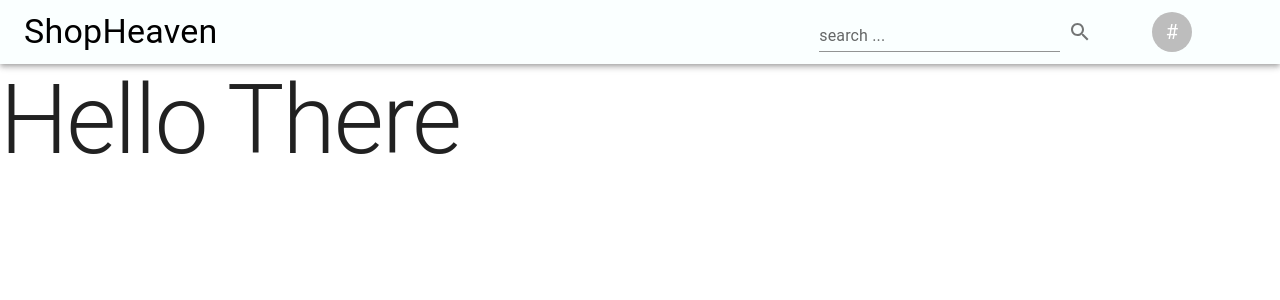
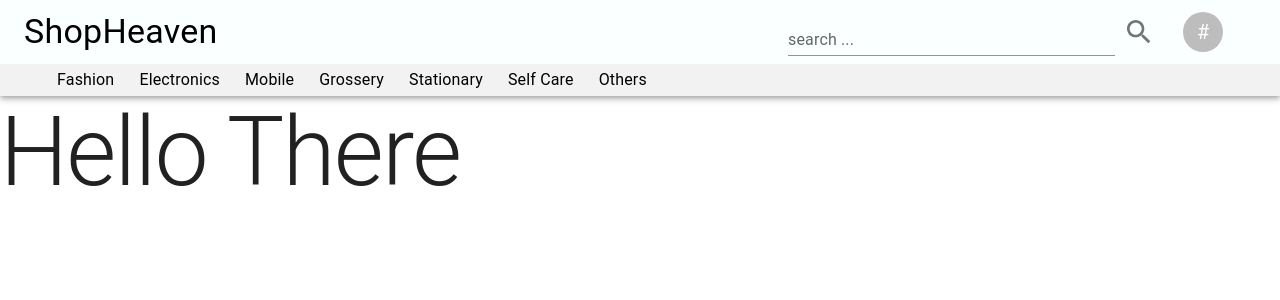
Before and after one commit to Chinmay487/project_template, a React (Create React App) app: page / in a window 1280 px wide. Shown: the top 300 px of the page. Built offline with nearby package versions, Linux system fonts and the light colour scheme.

Commit message:
navbar updated

```diff
--- a/src/navbar/Avatarmenu.jsx
+++ /dev/null
@@ -1,30 +0,0 @@
-import React from 'react';
-import {Menu,MenuItem} from '@mui/material'
-
-const Avatarmenu = (props) => {
-
-    const menuStyle = {
-        marginTop : "1rem",
-        width : "25rem",
-
-    }
-
-    const menuItemStyle = {
-        height : "2.5rem",
-        width : "8rem",
-    }
-
-    return (
-        <Menu sx={menuStyle} anchorEl={props.anchorEl} open={props.openMenu} onClose={props.handleClose}>
-            <MenuItem sx={menuItemStyle} divider>Username</MenuItem>
-            <MenuItem sx={menuItemStyle} divider> Profile </MenuItem>
-            <MenuItem sx={menuItemStyle} divider> Address </MenuItem>
-            <MenuItem sx={menuItemStyle} divider> Whishlist </MenuItem>
-            <MenuItem sx={menuItemStyle} divider> My Cart </MenuItem>
-            <MenuItem sx={menuItemStyle} divider>Become Seller</MenuItem>
-            <MenuItem sx={menuItemStyle} > Logout </MenuItem>
-        </Menu>
-    );
-}
-
-export default Avatarmenu;
--- /dev/null
+++ b/src/navbar/NavMenu.jsx
@@ -0,0 +1,21 @@
+import React from 'react';
+import {Menu,MenuItem} from '@mui/material'
+import {menuItemStyle,menuStyle} from './styles'
+
+
+const NavMenu = (props) => {
+
+    let id = 1000;
+
+    return (
+        <Menu sx={menuStyle} anchorEl={props.anchorEl} open={props.openMenu} onClose={props.handleClose}>
+            {
+                props.NavMenuItemList.map((item)=>{
+                    return <MenuItem onClick={props.handleClose} key={id++} sx={menuItemStyle} divider>{item}</MenuItem>
+                })
+            }
+        </Menu>
+    );
+}
+
+export default NavMenu
--- a/src/navbar/Navbar.jsx
+++ b/src/navbar/Navbar.jsx
@@ -2,55 +2,114 @@ import React,{useState} from 'react';
 import {AppBar,Toolbar, Typography,Box,TextField,IconButton,Avatar} from '@mui/material'
 import SearchOutlinedIcon from '@mui/icons-material/SearchOutlined';
 import Sidenav from './Sidenav';
-import Avatarmenu from './Avatarmenu'
+import NavMenu from './NavMenu'
+import {appBarStyle,navbarDivStyle,searchFormGroup,searchForm,searchFormInput,avatarStyle,navbarStyle2,navbarDiveStyle2,typographyStyle2} from './styles';
+
+
 
 const Navbar = () => {
 
-    const [anchorEl,setAnchorEl] = useState(null)
+    let id = 2000;
+    const [avatarEl,setAvatarEl] = useState(null);
+
+    const [fashionEl,setFashionEl] = useState(null);
+    const [electronicsEl,setElectronicsEl] = useState(null)
+    const [mobileEl,setMobileEl] = useState(null)
+    const [grosseryEl,setGrosseryEl] = useState(null)
+    const [stationaryEl,setStationaryEl] = useState(null)
+    const [selfCareEl,setSelfCareEl] = useState(null)
+    const [othersEl,setOthersEl] = useState(null)
 
     const avatarClick = (event) => {
-        setAnchorEl(event.target)
+        setAvatarEl(event.target)
     }
 
-    const handleClose = () => {
-        setAnchorEl(null)
+    const handleAvatarClose = () => {
+        setAvatarEl(null)
     }
 
-    const openMenu = Boolean(anchorEl)
+    const openAvatarMenu = Boolean(avatarEl)
 
 
-    const appBarStyle = {
-        backgroundColor : "#faffff"
-    }
+    const avatarMenuItems = [
+        'Username','Profile','Address','Whishlist','My Cart','Become Seller','Logout'
+    ]
 
-    const navbarDivStyle = {
-        width : "100%",
-        display : "flex",
-        justifyContent : "space-between",
-        alignItems:'center'
-    }
+    const navList2 = [
+        {
+            title : 'Fashion',
+            list : [
+                'kids','Men','Women'
+            ],
+            openEl : fashionEl,
+            onMenuClick : (event) => {setFashionEl(event.target)},
+            onMenuClose : () => {setFashionEl(null)},
+            onOpenMenu : Boolean(fashionEl)
+        },
+        {
+            title : 'Electronics',
+            list : [
+                'TV','Computer','Laptop','Accessories','Camera','toys',
+            ],
+            openEl : electronicsEl,
+            onMenuClick : (event) => {setElectronicsEl(event.target)},
+            onMenuClose : () => {setElectronicsEl(null)},
+            onOpenMenu : Boolean(electronicsEl)
+        },
+        {
+            title : 'Mobile',
+            list : [
+                'Accessories','iOS','Android'
+            ],
+            openEl : mobileEl,
+            onMenuClick : (event) => {setMobileEl(event.target)},
+            onMenuClose : () => {setMobileEl(null)},
+            onOpenMenu : Boolean(mobileEl)
+        },
+        {
+            title : 'Grossery',
+            list : [
+                'Jam','Sauce','Spices','Papad','Pickle'
+            ],
+            openEl : grosseryEl,
+            onMenuClick : (event) => {setGrosseryEl(event.target)},
+            onMenuClose : () => {setGrosseryEl(null)},
+            onOpenMenu : Boolean(grosseryEl)
+        },
+        {
+            title : 'Stationary',
+            list : [
+                'Books','Note Books','Office stuff'
+            ],
+            openEl : stationaryEl,
+            onMenuClick : (event) => {setStationaryEl(event.target)},
+            onMenuClose : () => {setStationaryEl(null)},
+            onOpenMenu : Boolean(stationaryEl)
+        },
+        {
+            title : 'Self Care',
+            list : [
+                'kids','Adults','Women'
+            ],
+            openEl : selfCareEl,
+            onMenuClick : (event) => {setSelfCareEl(event.target)},
+            onMenuClose : () => {setSelfCareEl(null)},
+            onOpenMenu : Boolean(selfCareEl)
+        },
+        {
+            title : 'Others',
+            list : [
+                'Jewelary'
+            ],
+            openEl : othersEl,
+            onMenuClick : (event) => {setOthersEl(event.target)},
+            onMenuClose : () => {setOthersEl(null)},
+            onOpenMenu : Boolean(othersEl)
+        }
+    ]
 
 
-    const searchFormGroup = {
-        display : "flex",
-        justifyContent : "space-evenly",
-        alignItems : "base-line",
-        width : "40%",
-        padding : "0 1%",
-    }
 
-    const searchForm = {
-        display : "flex",
-        width : "60%",
-    }
-
-    const searchFormInput = {
-        width : "90%"
-    }
-
-    const avatarStyle = {
-        backGroundColor : "whitesmoke"
-    }
 
     return (
         <>
@@ -65,7 +124,7 @@ const Navbar = () => {
                             <Box sx={searchForm}>
                                 <TextField sx={searchFormInput}  label="search ..." variant="standard" />
                                 <IconButton>
-                                    <SearchOutlinedIcon/>
+                                    <SearchOutlinedIcon sx={{fontSize : "2rem"}}/>
                                 </IconButton>
                             </Box>
                             <IconButton>
@@ -74,8 +133,22 @@ const Navbar = () => {
                         </Box>
 
                     </Box>
+                <NavMenu anchorEl={avatarEl} handleClose={handleAvatarClose} openMenu={openAvatarMenu} NavMenuItemList={avatarMenuItems} />
                 </Toolbar>
-                <Avatarmenu anchorEl={anchorEl} handleClose={handleClose} openMenu={openMenu}  />
+                    <Box component="div" sx={navbarStyle2}>
+                        <Box component="div" sx={navbarDiveStyle2}>
+                            {
+                                navList2.map((item) => {
+                                    return <>
+                                        <Typography key={id++} sx={typographyStyle2} onClick={item.onMenuClick}  >{item.title}</Typography>
+                                        <NavMenu anchorEl={item.openEl} handleClose={item.onMenuClose} openMenu={item.onOpenMenu} NavMenuItemList={item.list} />
+                                    </>
+                                })
+                            }
+                        </Box>
+                    </Box>
+
+
             </AppBar>
             <Sidenav/>
         </>
--- /dev/null
+++ b/src/navbar/styles.jsx
@@ -0,0 +1,64 @@
+export const appBarStyle = {
+    backgroundColor : "#faffff"
+}
+
+export const navbarDivStyle = {
+    width : "100%",
+    display : "flex",
+    justifyContent : "space-between",
+    alignItems:'center'
+}
+
+export const navbarStyle2 = {
+    width : "100%",
+    height : "2rem",
+    backgroundColor : "#f2f2f2",
+    // backgroundColor : "green"
+}
+
+export const navbarDiveStyle2 = {
+    width : "50%",
+    height : "100%",
+    display : "flex",
+    margin : "0 0 0 2rem",
+    justifyContent : "space-evenly",
+    alignItems : "center",
+    color : "black"
+}
+
+
+export const searchFormGroup = {
+    display : "flex",
+    justifyContent : "space-evenly",
+    alignItems : "center",
+    width : "40%",
+    padding : "0 1%",
+}
+
+export const searchForm = {
+    display : "flex",
+    width : "80%",
+}
+
+export const searchFormInput = {
+    width : "90%"
+}
+
+export const avatarStyle = {
+    backGroundColor : "whitesmoke"
+}
+
+export const typographyStyle2 = {
+    cursor : "pointer"
+}
+
+export const menuStyle = {
+    marginTop : "1rem",
+    width : "25rem",
+
+}
+
+export const menuItemStyle = {
+    height : "2.5rem",
+    width : "8rem",
+}
```
